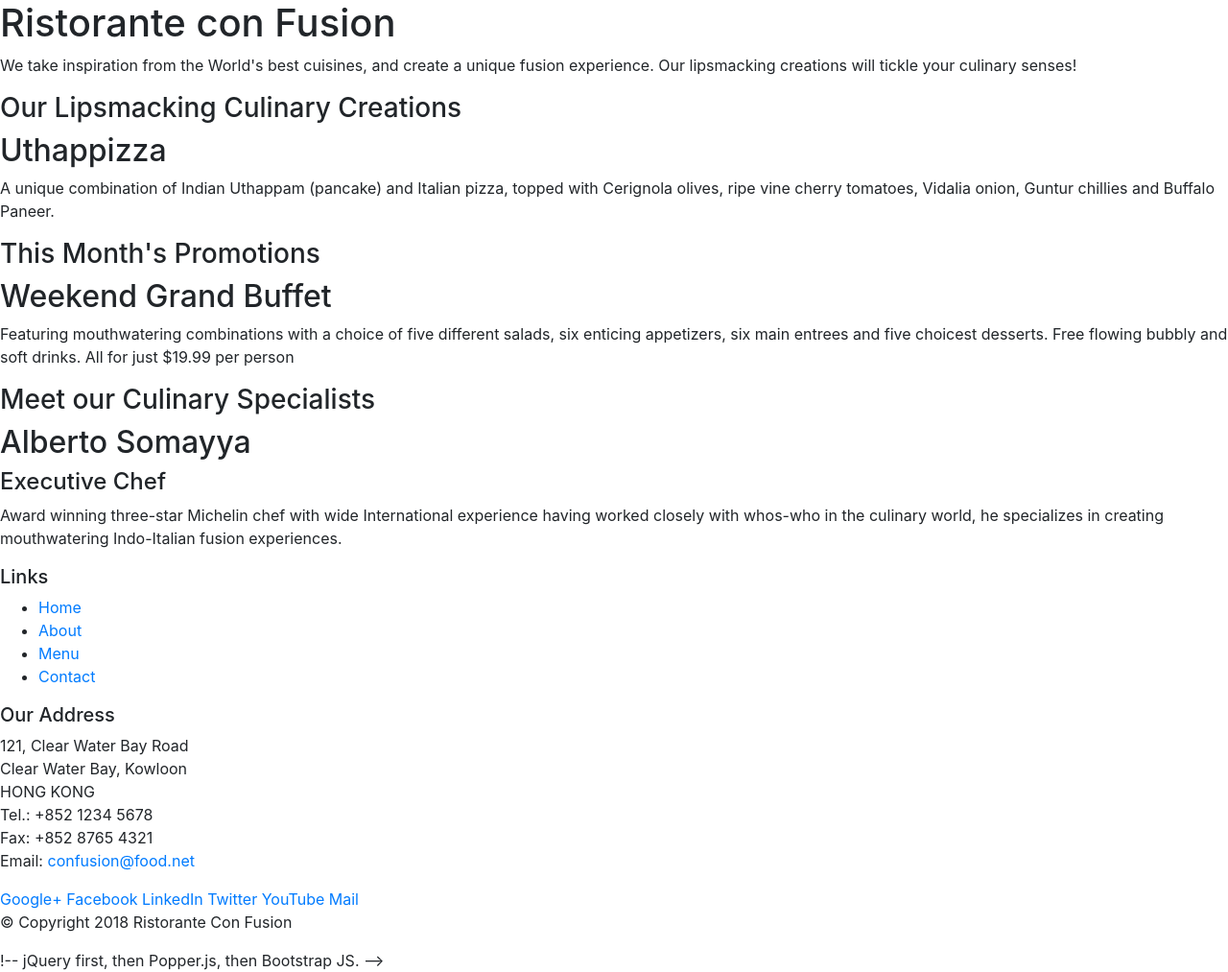
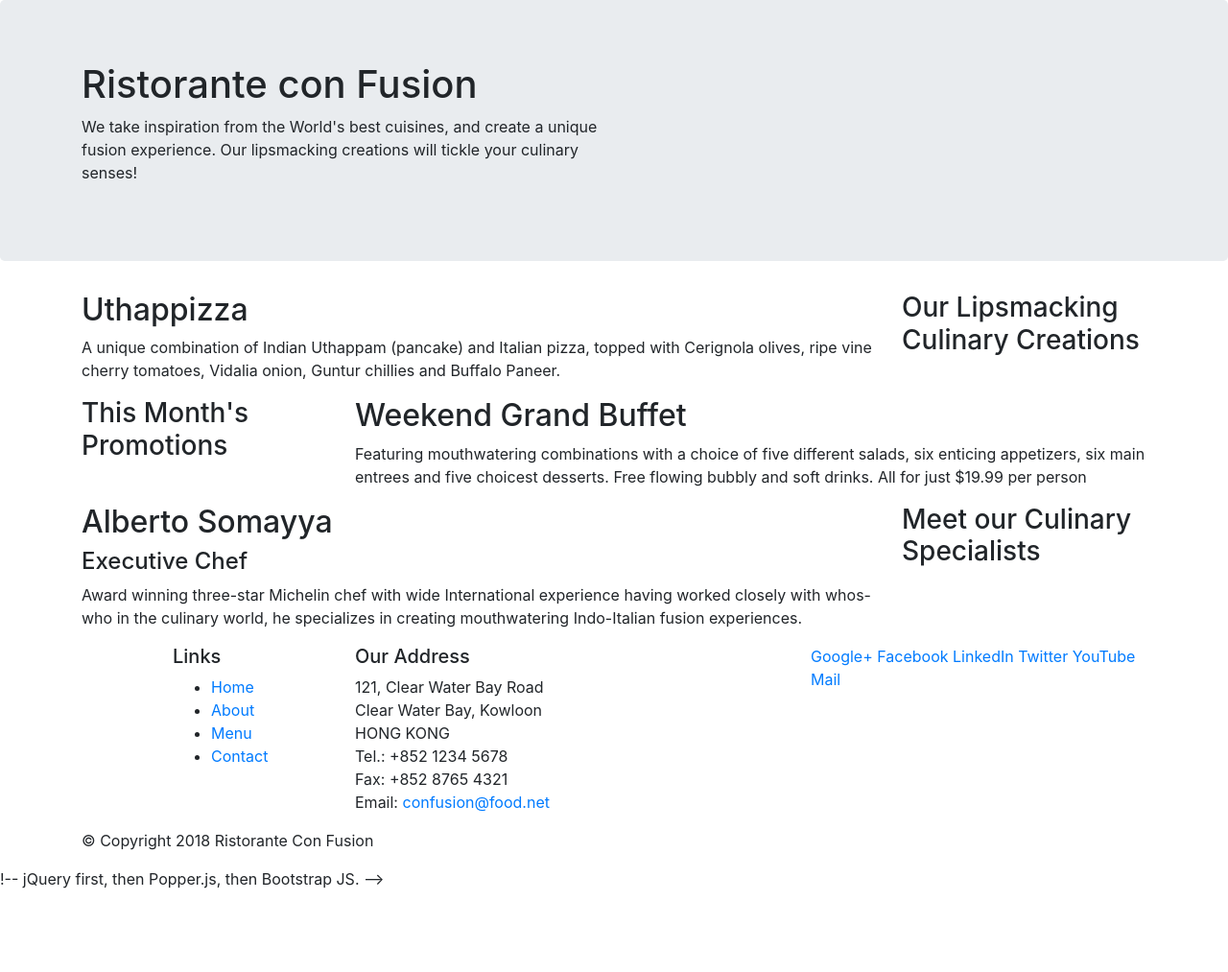
Before and after one commit to dinuka10/Bootstrap, a website: page index.html in a window 1280 px wide. Shown: the whole page at 96% size. After the commit the page ends 928 px from the top, so only its background shows below. Drawn offline with nearby package versions, Linux system fonts and the light colour scheme.

Commit message:
Bootstrap Grip Part 1

```diff
--- a/index.html
+++ b/index.html
@@ -18,10 +18,10 @@
   </head>
 
   <body>
-    <header>
-      <div>
-        <div>
-          <div>
+    <header class="jumbotron">
+      <div class="container">
+        <div class="row">
+          <div class="col-12 col-sm-6">
             <h1>Ristorante con Fusion</h1>
             <p>
               We take inspiration from the World's best cuisines, and create a
@@ -29,17 +29,17 @@
               your culinary senses!
             </p>
           </div>
-          <div></div>
+          <div class="col-12 col-sm"></div>
         </div>
       </div>
     </header>
 
-    <div>
-      <div>
-        <div>
+    <div class="container">
+      <div class="row">
+        <div class="col-12 col-sm-4 order-sm-last col-md-3">
           <h3>Our Lipsmacking Culinary Creations</h3>
         </div>
-        <div>
+        <div class="col col-sm order-sm-first col-md">
           <h2>Uthappizza</h2>
           <p>
             A unique combination of Indian Uthappam (pancake) and Italian pizza,
@@ -49,11 +49,11 @@
         </div>
       </div>
 
-      <div>
-        <div>
+      <div class="row">
+        <div class="col-12 col-sm-4 col-md-3">
           <h3>This Month's Promotions</h3>
         </div>
-        <div>
+        <div class="col col-sm col-md">
           <h2>Weekend Grand Buffet</h2>
           <p>
             Featuring mouthwatering combinations with a choice of five different
@@ -64,11 +64,11 @@
         </div>
       </div>
 
-      <div>
-        <div>
+      <div class="row">
+        <div class="col-12 col-sm-4 order-sm-last col-md-3">
           <h3>Meet our Culinary Specialists</h3>
         </div>
-        <div>
+        <div class="col col-sm order-sm-first col-md">
           <h2>Alberto Somayya</h2>
           <h4>Executive Chef</h4>
           <p>
@@ -82,9 +82,9 @@
     </div>
 
     <footer>
-      <div>
-        <div>
-          <div>
+      <div class="container">
+        <div class="row">
+          <div class="col-4 offset-1 col-sm-2">
             <h5>Links</h5>
             <ul>
               <li><a href="#">Home</a></li>
@@ -93,7 +93,7 @@
               <li><a href="#">Contact</a></li>
             </ul>
           </div>
-          <div>
+          <div class="col-7 col-sm-5">
             <h5>Our Address</h5>
             <address>
               121, Clear Water Bay Road<br />
@@ -104,7 +104,7 @@
               Email: <a href="mailto:confusion@food.net">confusion@food.net</a>
             </address>
           </div>
-          <div>
+          <div class="col-12 col-sm-4">
             <div>
               <a href="http://google.com/+">Google+</a>
               <a href="http://www.facebook.com/profile.php?id=">Facebook</a>
@@ -115,8 +115,8 @@
             </div>
           </div>
         </div>
-        <div>
-          <div>
+        <div class="row">
+          <div class="col-auto">
             <p>© Copyright 2018 Ristorante Con Fusion</p>
           </div>
         </div>
```
